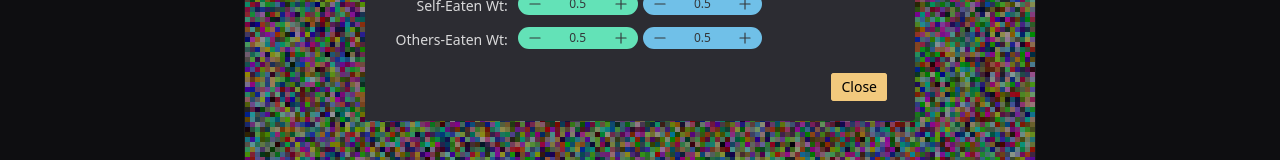
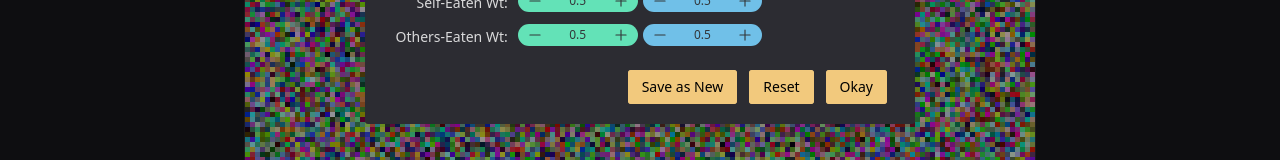
Before and after one commit to pbr4ne/abiogenesis, a Vue app: page / in a window 1280 px wide. Both pictures are taken after a click on the button "Variables". Shown: the part 513-673 px from the top of the page. Built offline with nearby package versions, Linux system fonts and the light colour scheme; a web font is replaced by a local one.

Commit message:
feat: variable dialog actions

```diff
--- /dev/null
+++ b/src/components/controls/VariableActions.vue
@@ -0,0 +1,13 @@
+<template>
+  <n-button type="warning">Save as New</n-button>
+  <n-button type="warning">Reset</n-button>
+  <n-button type="warning" @click="closeDialog">Okay</n-button>
+</template>
+
+<script setup lang="ts">
+import { emitter } from '../../utilities/emitter';
+
+function closeDialog() {
+  emitter.emit('closeVariableDialog');
+}
+</script>
--- a/src/components/layout/GameSidebarRight.vue
+++ b/src/components/layout/GameSidebarRight.vue
@@ -17,19 +17,27 @@
 import { h } from 'vue';
 import { useDialog } from 'naive-ui'
 import Presets from '../controls/Presets.vue';
+import VariableActions from '../controls/VariableActions.vue';
 import VariablesLarge from '../controls/VariablesLarge.vue';
 import { BracesVariable24Filled } from '@vicons/fluent';
+import { emitter } from '../../utilities/emitter';
 
 const dialog = useDialog();
 
 const showVariables = function() {
-  dialog.warning({
+  const variableDialog = dialog.warning({
     title: 'Variables',
     content: () => h(VariablesLarge),
-    positiveText: 'Close',
+    action: () => h(VariableActions),
     icon: () => h(BracesVariable24Filled),
     style: 'width: 550px;'
   });
+
+  const closeHandler = () => {
+    variableDialog.destroy();
+    emitter.off('closeVariableDialog', closeHandler);
+  };
+  emitter.on('closeVariableDialog', closeHandler);
 };
 
 const { collapsed } = defineProps({
--- a/src/utilities/emitter.ts
+++ b/src/utilities/emitter.ts
@@ -9,6 +9,7 @@ type GameEvent = {
   pause: void;
   play: void;
   changeBlipConfig: void;
+  closeVariableDialog: void;
 };
 
 export const emitter = mitt<GameEvent>();
```
